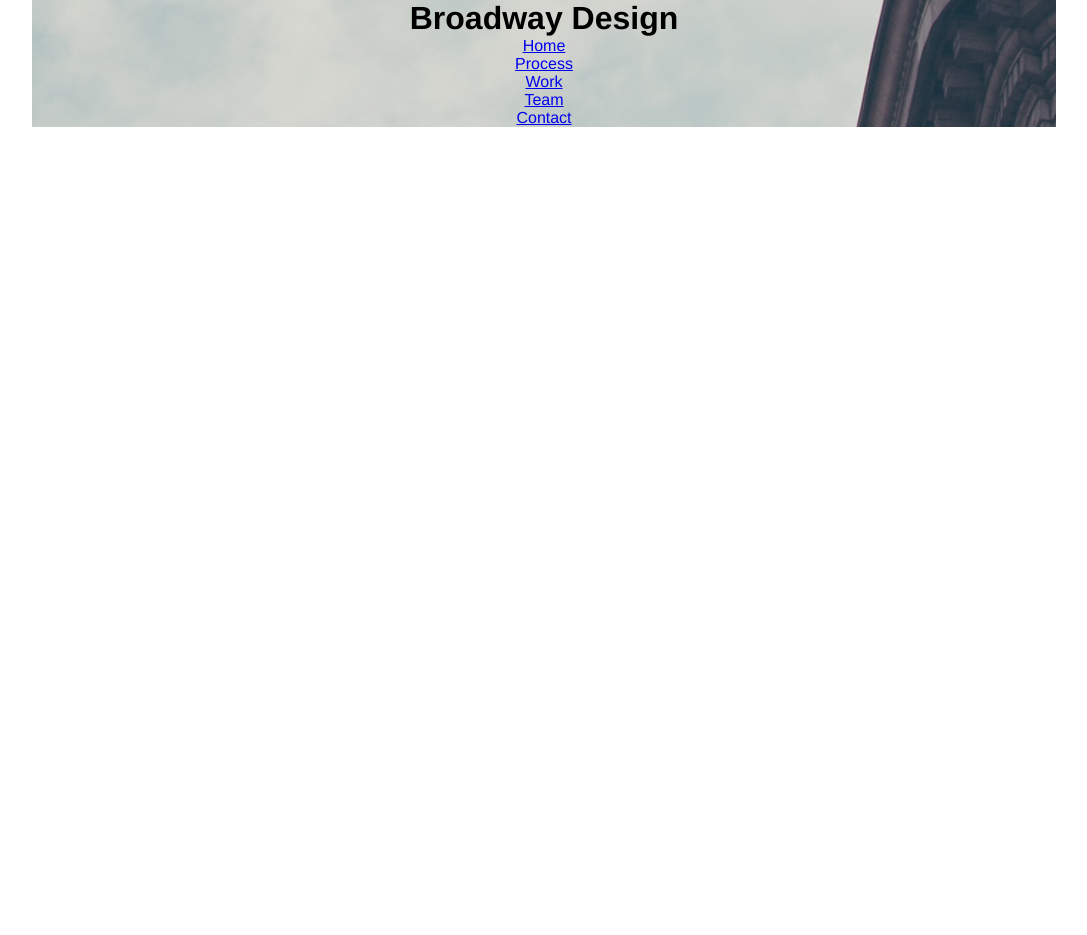
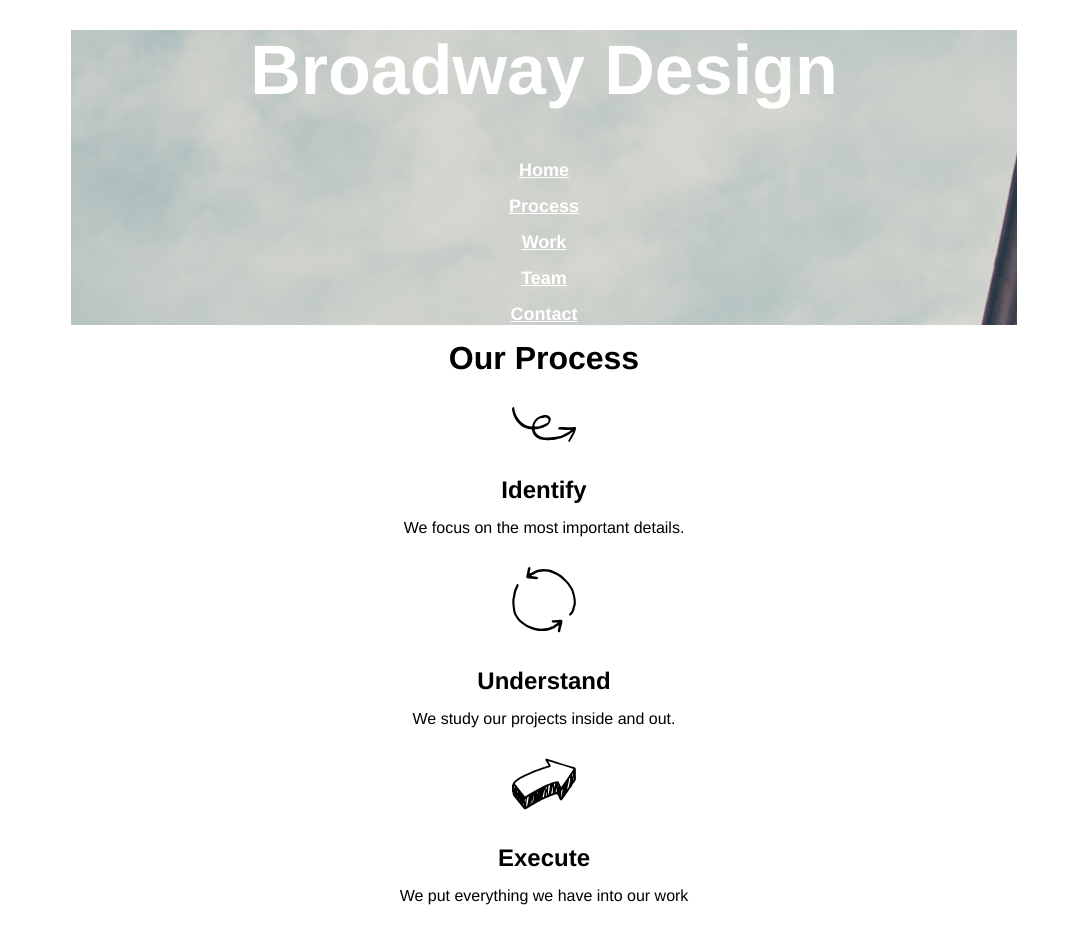
Before and after one commit to bransam72783/broadway, a plain HTML site: page index.html in a window 1280 px wide. Shown: the whole page, without its empty margins (96-1183 px from the left). Before the commit the page ends 800 px from the top, so only its background shows below. Drawn offline with Linux system fonts and the light colour scheme.

Commit message:
header mostly done, process/body started

```diff
--- a/index.html
+++ b/index.html
@@ -7,7 +7,6 @@
 <body>
 	<div class="container">
 	<header>
-		<div id="header">
 			<h1>Broadway Design</h1>
 			<nav>
 				<ul>
@@ -20,6 +19,22 @@
 			</nav>
 	  </div>
 	</header>
+
+	<div class="container">
+		<div class="process">
+			<h1>Our Process</h1>
+			<img src="./resources/img/identify.svg">
+			<h2>Identify</h2>
+			<p>We focus on the most important details.</p>
+			<img src="./resources/img/understand.svg">
+			<h2>Understand</h2>
+			<p>We study our projects inside and out.</p>
+			<img src="./resources/img/execute.svg">
+			<h2>Execute</h2>
+			<p>We put everything we have into our work</p>
+
+
+		</div>
 	</div>
 </body>
 </html>
--- a/resources/css/style.css
+++ b/resources/css/style.css
@@ -1,5 +1,5 @@
 		* {
-			margin:0;
+			margin:15px;
 			padding: 0;
 			font-family: Helvetica;
 
@@ -11,20 +11,41 @@
 			width: 80%;
 			margin: auto;
 			text-align: center;
+
 		}
 
 
 		 header {
-		 		 	background: url("../img/the-flatiron-building.png") -110px, 0px;
+		 		 	background: url("../img/the-flatiron-building.png");
 		 		 	background-repeat: no-repeat;
+		 		 	background-size: cover;
+		}
+
+		 header h1{
+			font-size: 70px;
+			color: white;
+			font-weight: bold;
+			margin-bottom: 50px;
 		}
 
 
 
 		header ul {
 			list-style: none;
+
 		}
 
 		header ul li {
+			margin-bottom: 15px;
+		}
+
+		header ul li a{
 			color:white;
+			font-weight: 800;
+			font-size: 18px;
 		}
+
+		 .process h2{
+			font-weight: 900;
+
+		}
```
